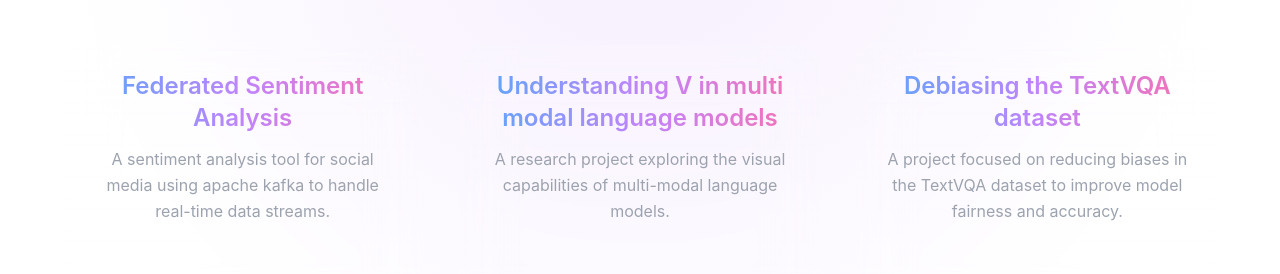
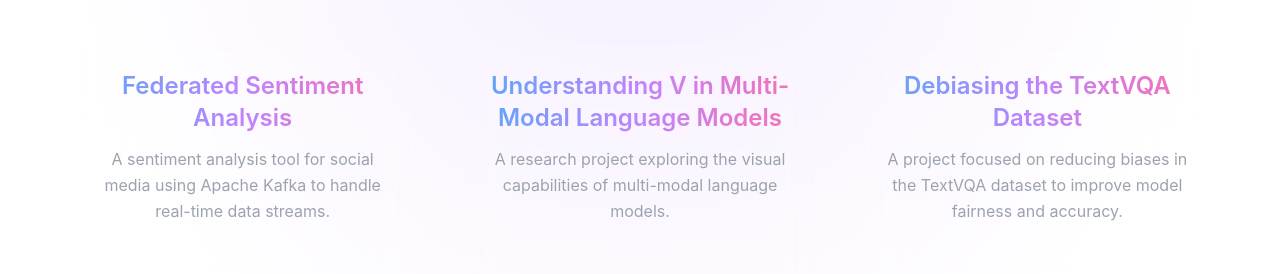
Before and after one commit to Anirudh-crypto/portfolio, a Next.js app: page / in a window 1280 px wide. Shown: the part 1599-1873 px from the top of the page. Built offline with nearby package versions, Linux system fonts and the light colour scheme.

Commit message:
Added details and tech stack for projects.

```diff
--- a/src/app/page.tsx
+++ b/src/app/page.tsx
@@ -10,15 +10,37 @@
   const projects = [
     {
       title: "Federated Sentiment Analysis",
-      description: "A sentiment analysis tool for social media using apache kafka to handle real-time data streams.",
+      description:
+        "A sentiment analysis tool for social media using Apache Kafka to handle real-time data streams.",
+      details: [
+        "Developed a real-time sentiment analysis system using live Reddit data.",
+      "Integrated Apache Kafka and Apache Flink for distributed data processing.",
+      "Containerized and deployed on Google Cloud Platform using Docker for scalability."
+      ],
+      tech: ["Python", "Apache Kafka", "Apache Flink", "Docker", "Google Cloud Platform"]
     },
     {
-      title: "Understanding V in multi modal language models",
-      description: "A research project exploring the visual capabilities of multi-modal language models.",
+      title: "Understanding V in Multi-Modal Language Models",
+      description:
+        "A research project exploring the visual capabilities of multi-modal language models.",
+      details: [
+        "Analyzed the visual understanding of multi-modal Language Models.",
+        "Trained a visual language model using BERT and BEiT architectures.",
+        "Created a custom dataset using COCO dataset and question and answer pairs generated by GPT-4.1",
+        "Evaluated model performance on VQA task.",
+      ],
+      tech: ["Python", "PyTorch", "GPT-4.1"]
     },
     {
-      title: "Debiasing the TextVQA dataset",
-      description: "A project focused on reducing biases in the TextVQA dataset to improve model fairness and accuracy.",
+      title: "Debiasing the TextVQA Dataset",
+      description:
+        "A project focused on reducing biases in the TextVQA dataset to improve model fairness and accuracy.",
+      details: [
+      "Developed a debiasing framework to improve fairness and robustness in TextVQA.",
+      "Integrated external datasets for enhanced bias reduction and generalization.",
+      "Used the VQA dataset as normalization reference to mitigate dataset-specific bias."
+      ],
+      tech: ["Python", "PyTorch", "Computer Vision"]
     },
   ];
 
@@ -44,6 +66,8 @@
               key={index}
               title={project.title}
               description={project.description}
+              details={project.details}
+              tech={project.tech}
             />
           ))}
         </div>
--- a/src/app/projects/page.tsx
+++ b/src/app/projects/page.tsx
@@ -11,16 +11,35 @@
       title: "Federated Sentiment Analysis",
       description:
         "A sentiment analysis tool for social media using Apache Kafka to handle real-time data streams.",
+      details: [
+        "Developed a real-time sentiment analysis system using live Reddit data.",
+      "Integrated Apache Kafka and Apache Flink for distributed data processing.",
+      "Containerized and deployed on Google Cloud Platform using Docker for scalability."
+      ],
+      tech: ["Python", "Apache Kafka", "Apache Flink", "Docker", "Google Cloud Platform"]
     },
     {
       title: "Understanding V in Multi-Modal Language Models",
       description:
         "A research project exploring the visual capabilities of multi-modal language models.",
+      details: [
+        "Analyzed the visual understanding of multi-modal Language Models.",
+        "Trained a visual language model using BERT and BEiT architectures.",
+        "Created a custom dataset using COCO dataset and question and answer pairs generated by GPT-4.1",
+        "Evaluated model performance on VQA task.",
+      ],
+      tech: ["Python", "PyTorch", "GPT-4.1"]
     },
     {
       title: "Debiasing the TextVQA Dataset",
       description:
         "A project focused on reducing biases in the TextVQA dataset to improve model fairness and accuracy.",
+      details: [
+      "Developed a debiasing framework to improve fairness and robustness in TextVQA.",
+      "Integrated external datasets for enhanced bias reduction and generalization.",
+      "Used the VQA dataset as normalization reference to mitigate dataset-specific bias."
+      ],
+      tech: ["Python", "PyTorch", "Computer Vision"]
     },
   ];
 
@@ -74,6 +93,8 @@
             <ProjectCard
               title={project.title}
               description={project.description}
+              details={project.details}
+              tech={project.tech}
             />
           </motion.div>
         ))}
--- a/src/components/project-card.tsx
+++ b/src/components/project-card.tsx
@@ -7,11 +7,12 @@
 interface ProjectCardProps {
   title: string;
   description: string;
-  details?: string;
+  details?: string[];
+  tech?: string[];
   link?: string;
 }
 
-export const ProjectCard = ({ title, description, details, link }: ProjectCardProps) => {
+export const ProjectCard = ({ title, description, details, tech, link }: ProjectCardProps) => {
   const [open, setOpen] = useState(false);
   const [showButton, setShowButton] = useState(false);
 
@@ -77,6 +78,7 @@
         title={title}
         description={description}
         details={details}
+        tech={tech}
         link={link}
       />
     </>
--- a/src/components/project-modal.tsx
+++ b/src/components/project-modal.tsx
@@ -8,11 +8,20 @@
   onClose: () => void;
   title: string;
   description: string;
-  details?: string;
+  details?: string[];
+  tech?: string[];
   link?: string;
 }
 
-export const ProjectModal = ({ isOpen, onClose, title, description, details, link }: ProjectModalProps) => {
+export const ProjectModal = ({
+  isOpen,
+  onClose,
+  title,
+  description,
+  details,
+  tech,
+  link,
+}: ProjectModalProps) => {
   return (
     <AnimatePresence>
       {isOpen && (
@@ -27,8 +36,9 @@
             animate={{ scale: 1, opacity: 1 }}
             exit={{ scale: 0.9, opacity: 0 }}
             transition={{ type: "spring", stiffness: 120, damping: 15 }}
-            className="relative w-full max-w-2xl rounded-2xl p-8 border border-white/20 shadow-2xl bg-gradient-to-br from-white/10 via-white/5 to-transparent backdrop-blur-xl"
+            className="relative w-full max-w-2xl rounded-2xl p-8 border border-white/20 shadow-2xl bg-gradient-to-br from-white/10 via-white/5 to-transparent backdrop-blur-xl text-left"
           >
+            {/* Close Button */}
             <button
               onClick={onClose}
               className="absolute top-4 right-4 text-gray-300 hover:text-white transition"
@@ -36,13 +46,43 @@
               <X className="w-5 h-5" />
             </button>
 
+            {/* Title */}
             <h2 className="text-3xl font-bold mb-4 bg-gradient-to-r from-blue-400 via-purple-400 to-pink-400 bg-clip-text text-transparent">
               {title}
             </h2>
 
+            {/* Description */}
             <p className="text-gray-300 mb-4">{description}</p>
-            {details && <p className="text-gray-400 leading-relaxed mb-6">{details}</p>}
 
+            {/* Details List */}
+            {details && details.length > 0 && (
+              <ul className="list-disc list-inside text-gray-300 space-y-2 mb-6">
+                {details.map((item, idx) => (
+                  <li key={idx} className="leading-relaxed">
+                    {item}
+                  </li>
+                ))}
+              </ul>
+            )}
+
+            {/* Technologies Section */}
+            {tech && tech.length > 0 && (
+              <div className="mb-6">
+                <h3 className="text-lg font-semibold text-white mb-2">Technologies Used</h3>
+                <div className="flex flex-wrap gap-2">
+                  {tech.map((t, idx) => (
+                    <span
+                      key={idx}
+                      className="px-3 py-1 text-sm rounded-full bg-white/10 border border-white/20 text-gray-200 hover:bg-white/20 transition"
+                    >
+                      {t}
+                    </span>
+                  ))}
+                </div>
+              </div>
+            )}
+
+            {/* Link */}
             {link && (
               <a
                 href={link}
```
